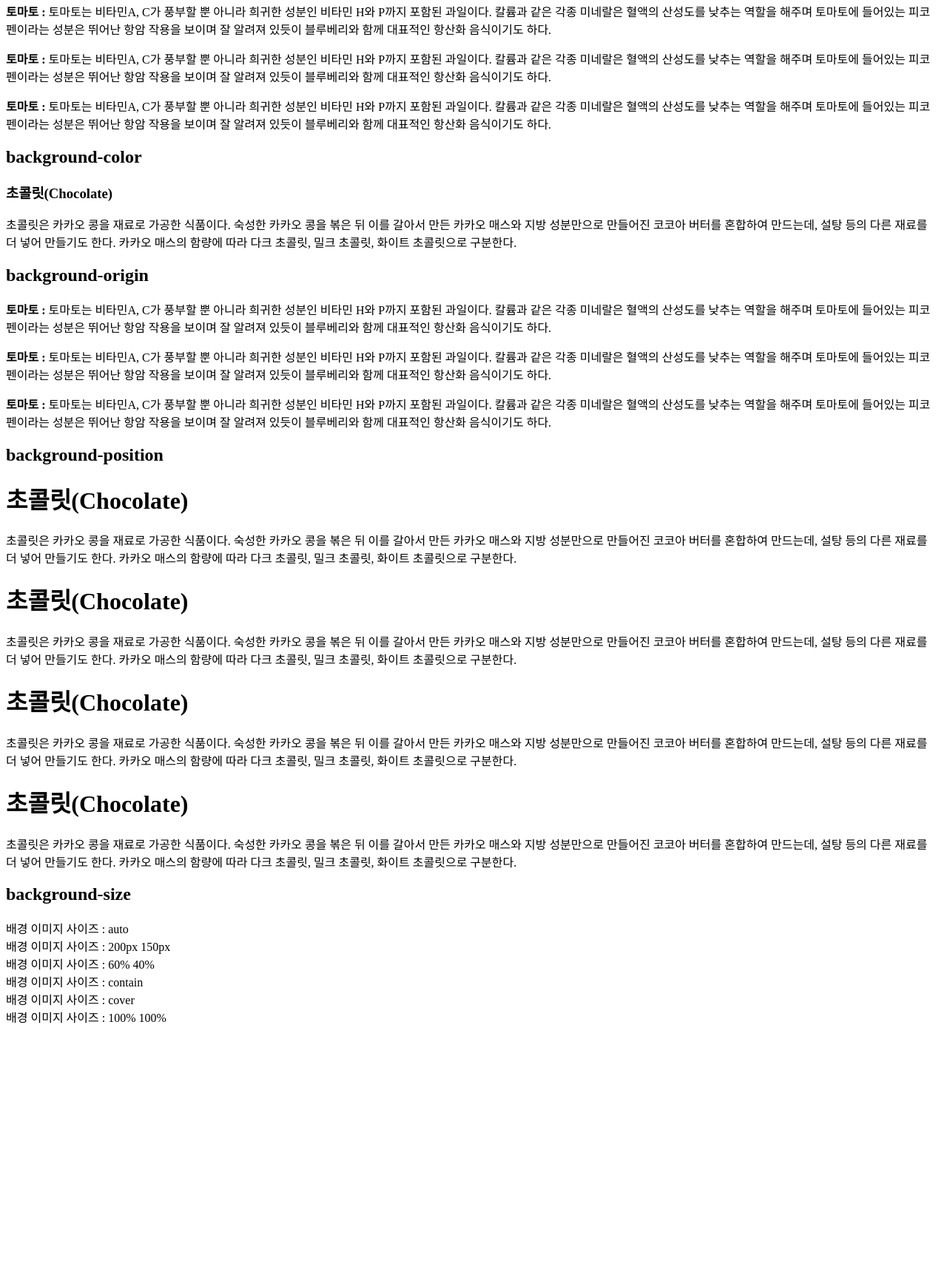
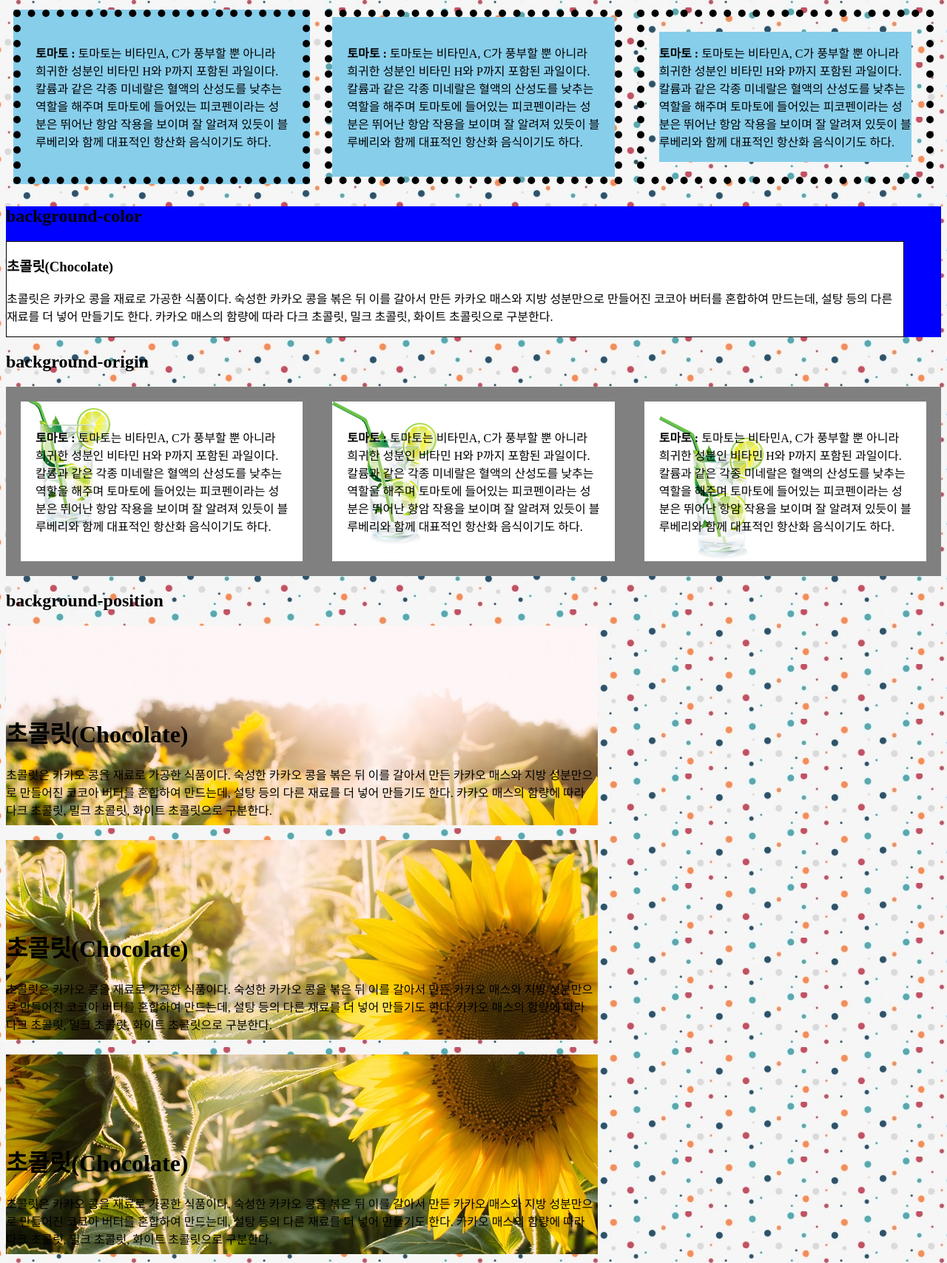
Before and after one commit to moonyoungCHOI/htmlcss-181223-190223, a plain HTML site: page st02.CSS/cs04.색상과배경/cs04-01.background.html in a window 1280 px wide. Shown: the part 64-1772 px from the top of the page at 74% size. Before the commit the page ends 1459 px from the top, so only its background shows below. Drawn offline with Linux system fonts and the light colour scheme.

Commit message:
190209 17:07

```diff
--- a/st02.CSS/cs04.색상과배경/cs04-01.background.html
+++ b/st02.CSS/cs04.색상과배경/cs04-01.background.html
@@ -3,6 +3,58 @@
 <head>
     <meta charset="utf-8">
     <title>배경 이미지</title>
+    <style>
+        body {background-image: url(./images/bg1.png)}
+        #clip div {float: left; width: calc(100%/3 - 40*2px);
+                   border: 10px dotted #000000;
+                   background-color: skyblue;
+                   padding: 20px; margin: 10px;}
+        #clip > div.bg1 {background-clip: border-box;}
+        #clip > div.bg2 {background-clip: padding-box;}
+        #clip > div.bg3 {background-clip: content-box;}
+        #clip::after {clear: both; display: block; content: '';}
+
+        #color {background-color: blue;}
+        #color > div {border: 1px solid black;
+                    background-color: white;
+                    margin-right: 50px;}
+
+        #origin div {float: left; width: calc(100%/3 - 40*2px);
+                    border: 20px solid grey;
+                    background-color:white;
+                    padding: 20px;
+                    background-image: url(./images/bg5.png);
+                    background-repeat: no-repeat;}
+        #origin > div.bg1 {background-origin: border-box;}
+        #origin > div.bg2 {background-origin: padding-box;}
+        #origin > div.bg3 {background-origin: content-box;}
+        #origin::after {clear: both; display: block; content: '';}
+
+        #position div {background-image: url(../images/bg2.jpg);
+                    width: 800px; height: 150px;
+                    background-repeat: no-repeat;
+                    padding-top: 100px; padding-bottom: 20px;
+                    margin-top: 20px;}
+        #position > div.bg1 {background-position: top left;}
+        #position > div.bg2 {background-position: center;}
+        #position > div.bg3 {background-position: bottom;}
+        #position > div.bg4 {background-position: bottom right;}
+
+        #size div {background-image: url(../images/bg4.jpg);
+                   background-repeat: no-repeat;
+                   background-position: left top;
+                   width: calc(100%/3 - 11*2px) ; height: 300px;
+                   border: 1px solid #000000;
+                   margin: 10px; float: left;}
+
+        #size > div.bg1 {background-size: auto;}
+        #size > div.bg2 {background-size: 200px 150px;}
+        #size > div.bg3 {background-size: 60% 40%;}
+        #size > div.bg4 {background-size: contain;}
+        #size > div.bg5 {background-size: cover;}
+        #size > div.bg6 {background-size: 100% 100%;}
+
+    </style>
 </head>
 <body>
     <div id="clip">
```
Also changed, not shown: st02.CSS/cs04.색상과배경/cs04-00.color.html (+3 -1 lines), st02.CSS/cs04.색상과배경/cs04-02.quiz.html (+10 -0 lines), st02.CSS/cs04.색상과배경/cs04-03.quiz.html (+14 -0 lines), st02.CSS/cs04.색상과배경/cs04-05.bg.html (+12 -0 lines), st02.CSS/cs04.색상과배경/cs04-06.동영상배경.html (+14 -0 lines), st02.CSS/cs04.색상과배경/cs04-09.lounge.html (+24 -1 lines), st02.CSS/ex01.blog/blog.html (+1 -2 lines), st02.CSS/cs04.색상과배경/bg.css (added), 1 other file.
